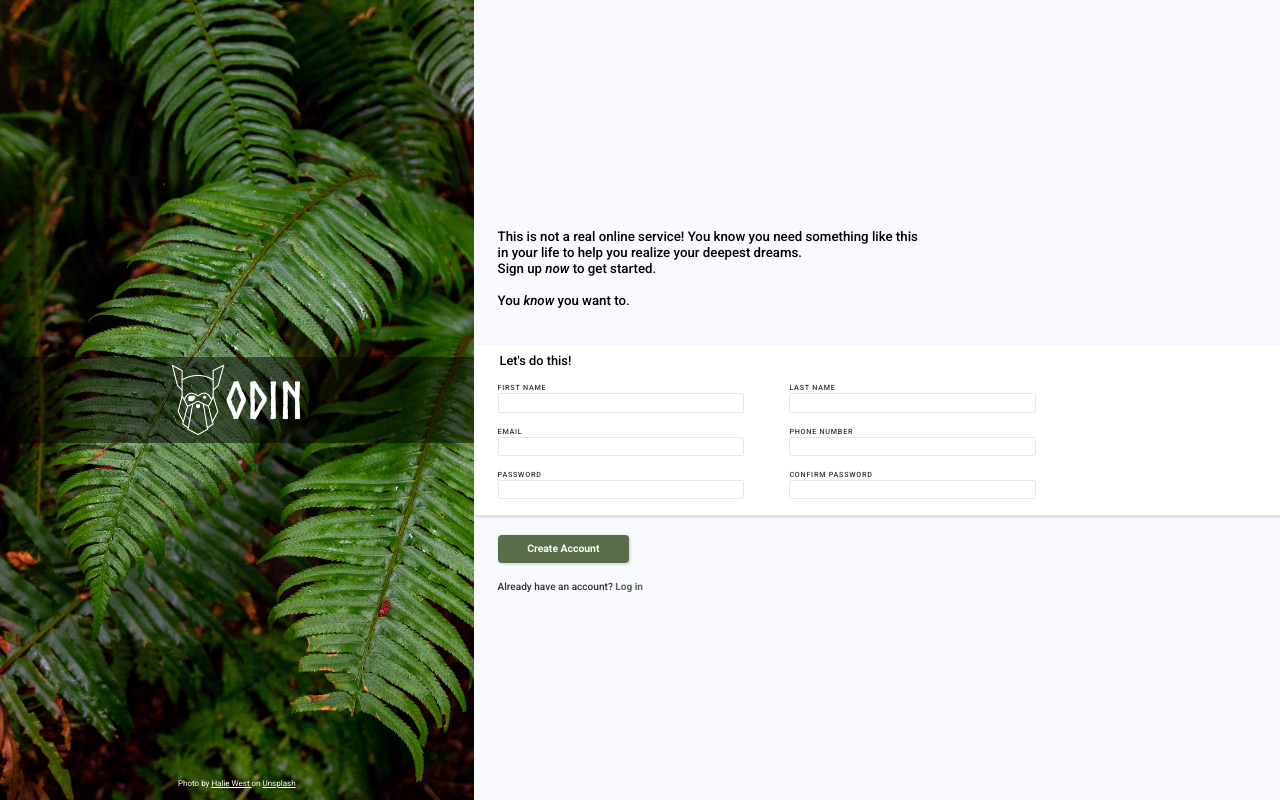
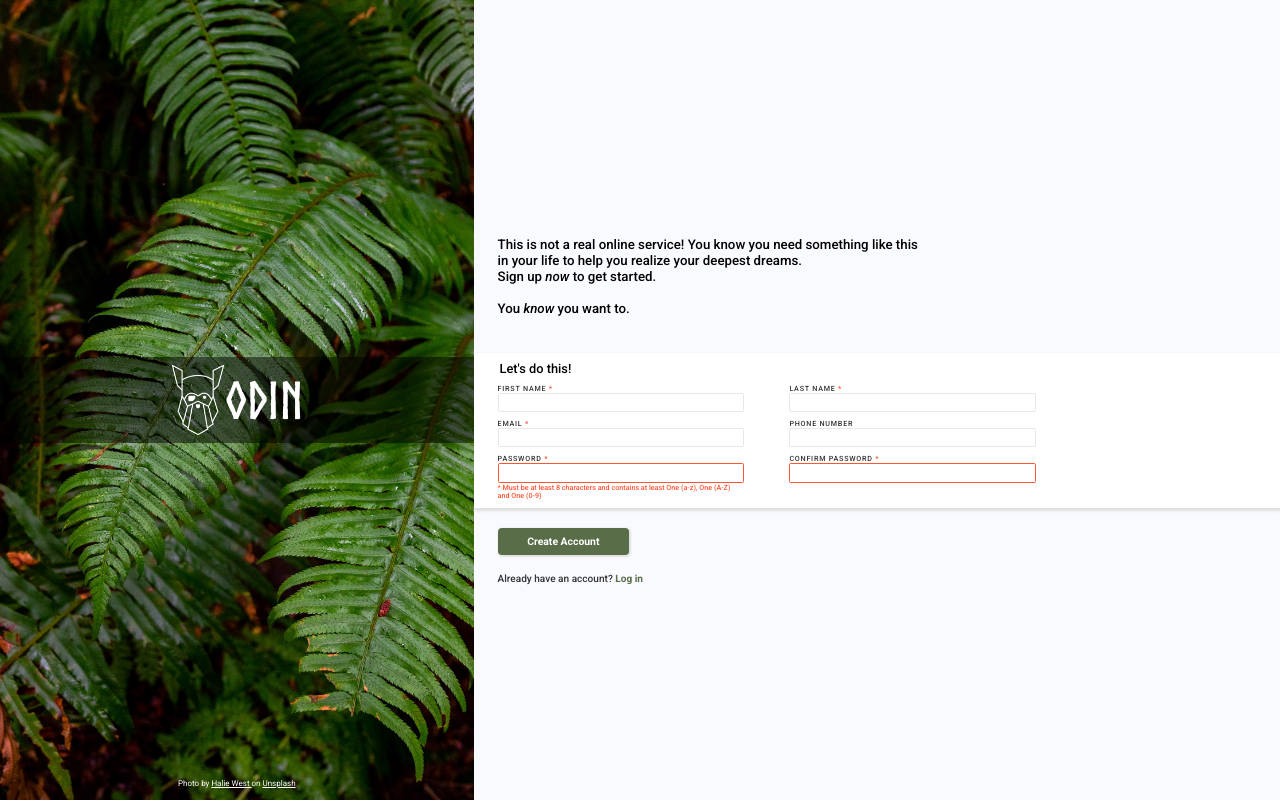
Before and after one commit to hussein-m-kandil/top-intermediate-html-and-css-study, a plain HTML site: page odin-sign-up-form/index.html in a window 1280 px wide. Drawn offline with Linux system fonts and the light colour scheme.

Commit message:
Odin Sign-up Form: Add form validation

```diff
--- a/odin-sign-up-form/assets/css/styles.css
+++ b/odin-sign-up-form/assets/css/styles.css
@@ -1,4 +1,5 @@
-@import url('https://fonts.googleapis.com/css2?family=Open+Sans:ital,wght@0,300;0,400;0,600;1,300;1,400;1,600&family=Roboto:ital,wght@0,100;0,300;0,400;0,500;0,700;0,900;1,100;1,300;1,400;1,500;1,700;1,900&display=swap');
+/* @import url('https://fonts.googleapis.com/css2?family=Open+Sans:ital,wght@0,300;0,400;0,600;1,300;1,400;1,600&family=Roboto:ital,wght@0,100;0,300;0,400;0,500;0,700;0,900;1,100;1,300;1,400;1,500;1,700;1,900&display=swap'); */
+@import url('https://fonts.googleapis.com/css2?family=Roboto:ital,wght@0,100;0,300;0,400;0,500;0,700;0,900;1,100;1,300;1,400;1,500;1,700;1,900&display=swap');
 
 /*! Generated by Font Squirrel (https://www.fontsquirrel.com) on December 31, 2023 */
 @font-face {
@@ -13,8 +14,11 @@
     --odin-plant-green: #596D48;
     --odin-light-gray: #E5E7EB;
     --main-margin-left: 1.5rem;
-    --plant-green-light: #9eb58a;
+    --plant-green-light: #e3eadd;
     --light-box-shadow: 1px 1px 2px 1px #DfDfDf;
+    --red-border-color: #f53;
+    --border-color: #0ab;
+    --input-text-color: #333;
 }
 
 html {
@@ -109,6 +113,10 @@ main {
     font-style: italic;
 }
 
+.strong {
+    font-weight: bold;
+}
+
 .message {
     width: 85%;
     max-width: 480px;
@@ -147,6 +155,8 @@ form {
         display: flex;
         flex-direction: row;
         flex-wrap: wrap;
+        align-items: baseline;
+        justify-content: flex-start;
         gap: calc(var(--main-margin-left) * .75);
         row-gap: 0;
         box-shadow: 2px 2px 2.5px 1px #DfDfDf;
@@ -165,6 +175,10 @@ form {
         >div {
             margin-bottom: .5rem;
             flex-basis: 35%;
+            display: flex;
+            flex-direction: column;
+            justify-content: center;
+            align-items: flex-start;
 
             >label,
             >input {
@@ -188,8 +202,37 @@ form {
                 font-size: 60%;
 
                 &:focus {
-                    border-color: #37f;
+                    border-color: var(--border-color);
                     box-shadow: var(--light-box-shadow);
+                }
+
+                &:invalid:not(:placeholder-shown) {
+                    border-color: var(--red-border-color);
+                }
+
+                &:valid:not(:placeholder-shown) {
+                    background-color: var(--plant-green-light);
+                }
+
+                &:-webkit-autofill,
+                &:-webkit-autofill:hover,
+                &:-webkit-autofill:focus,
+                &:-webkit-autofill:active {
+                    -webkit-box-shadow: 0 0 0 3000px var(--plant-green-light) inset !important;
+                    -webkit-text-fill-color: var(--input-text-color) !important;
+                }
+            }
+
+            >input[type="email"] {
+                &:invalid:not(:placeholder-shown) {
+                    position: relative;
+
+                    &::after {
+                        content: "ok";
+                        position: absolute;
+                        left: -5px;
+                        top: 5px;
+                    }
                 }
             }
 
@@ -237,3 +280,28 @@ form {
         }
     }
 }
+
+input[type="email"]+span,
+input[type="password"]+span {
+    display: none;
+    color: var(--red-border-color);
+    font-size: 45%;
+    line-height: .5rem;
+    margin-top: .1rem;
+    text-align: left;
+    width: 90%;
+}
+
+input[type="email"]:invalid:not(:placeholder-shown),
+input[type="password"]:invalid,
+.error {
+    border-color: var(--red-border-color);
+
+    +span {
+        display: inline-block;
+    }
+}
+
+span[aria-label="required"] {
+    color: var(--red-border-color);
+}
--- /dev/null
+++ b/odin-sign-up-form/assets/js/main.js
@@ -0,0 +1,34 @@
+const PASS_VALIDITY_MSG =
+  "Password must be at least 8 characters " +
+  "and contains at least One (a-z), One (A-Z) and One (0-9)";
+
+const form = document.querySelector("form");
+const passwordFields = form.querySelectorAll('input[type="password"]');
+const passwordErrorSpan = form.querySelector('input[type="password"]+span');
+
+passwordFields.forEach((passField) => {
+  passField.addEventListener("input", (event) => {
+    console.log(event, "\n", passField.validity);
+    if (passField.validity.patternMismatch) {
+      passField.setCustomValidity(PASS_VALIDITY_MSG);
+      passwordErrorSpan.textContent = "* " + PASS_VALIDITY_MSG;
+      passwordErrorSpan.setAttribute("style", "display: inline");
+    } else {
+      passField.setCustomValidity("");
+      passwordErrorSpan.removeAttribute("style");
+      passwordFields.forEach((pass) => pass.classList.remove("error"));
+    }
+  });
+});
+
+form.addEventListener("submit", (event) => {
+  if (passwordFields[0].value !== passwordFields[1].value) {
+    event.preventDefault();
+    passwordErrorSpan.textContent = "* Passwords do not match";
+    passwordFields.forEach((passField) => {
+      passField.classList.add("error");
+    });
+  } else {
+    passwordFields.forEach((pass) => pass.classList.remove("error"));
+  }
+});
--- a/odin-sign-up-form/index.html
+++ b/odin-sign-up-form/index.html
@@ -6,6 +6,7 @@
     <meta name="viewport" content="width=device-width, initial-scale=1.0">
     <title>Odin Sign-up Form</title>
     <link rel="stylesheet" href="./assets/css/styles.css">
+    <script defer src="./assets/js/main.js"></script>
 </head>
 
 <body>
@@ -35,28 +36,54 @@
                 <fieldset>
                     <legend>Let's do this!</legend>
                     <div>
-                        <label for="first-name">First Name</label>
-                        <input type="text" name="fname" id="first-name" autocomplete="on" required>
+                        <label for="first-name">
+                            First Name
+                            <span class="strong" aria-label="required"> * </span>
+                        </label>
+                        <input type="text" name="fname" id="first-name" placeholder="" autocomplete="on" required>
                     </div>
                     <div>
-                        <label for="last-name">Last Name</label>
-                        <input type="text" name="lname" id="last-name" autocomplete="on" required>
+                        <label for="last-name">
+                            Last Name
+                            <span class="strong" aria-label="required"> * </span>
+                        </label>
+                        <input type="text" name="lname" id="last-name" placeholder="" autocomplete="on" required>
                     </div>
                     <div>
-                        <label for="email">Email</label>
-                        <input type="email" name="email" id="email" autocomplete="on" required>
+                        <label for="email">
+                            Email
+                            <span class="strong" aria-label="required"> * </span>
+                        </label>
+                        <input type="email" name="email" id="email" placeholder="" autocomplete="on" required>
+                        <span>
+                            <span class="strong" aria-label="required"> * </span>
+                            A valid Email must have an '@'
+                        </span>
                     </div>
                     <div>
                         <label for="tel">Phone Number</label>
-                        <input type="tel" name="tel" id="tel" autocomplete="on">
+                        <input type="tel" name="tel" id="tel" placeholder="" pattern=".*\d+" autocomplete="on">
                     </div>
                     <div>
-                        <label for="pass">Password</label>
-                        <input type="password" name="pass" id="pass" required>
+                        <label for="pass">
+                            Password
+                            <span class="strong" aria-label="required"> * </span>
+                        </label>
+                        <input type="password" name="pass" id="pass" placeholder=""
+                            pattern="^(?=.*[a-z])(?=.*[A-Z])(?=.*\d).{8,}$" required>
+                        <span>
+                            * Must be at least 8 characters
+                            and contains at least
+                            One (a-z), One (A-Z) and One (0-9)
+                        </span>
                     </div>
                     <div>
-                        <label for="pass-conf">Confirm Password</label>
-                        <input type="password" name="pass-conf" id="pass-conf" required>
+                        <label for="pass-conf">
+                            Confirm Password
+                            <span class="strong" aria-label="required"> *</span>
+                        </label>
+                        <input type="password" name="pass-conf" id="pass-conf" placeholder=""
+                            pattern="^(?=.*[a-z])(?=.*[A-Z])(?=.*\d).{8,}$" required>
                     </div>
                 </fieldset>
                 <div>
```
